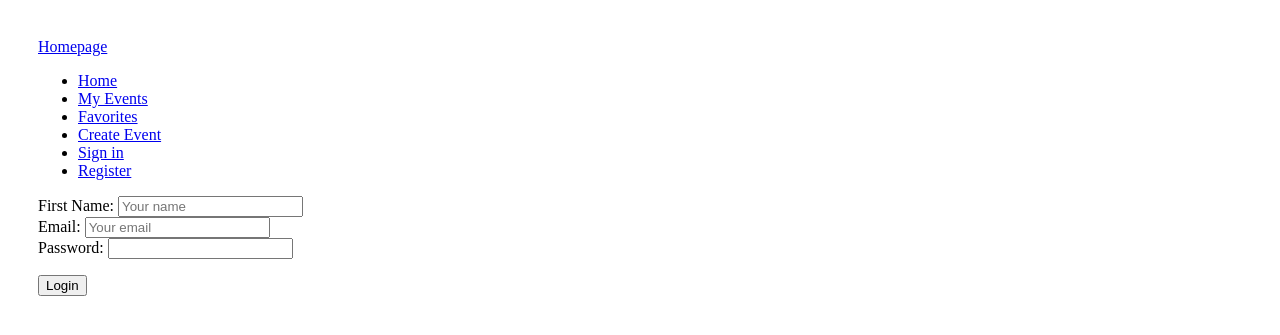
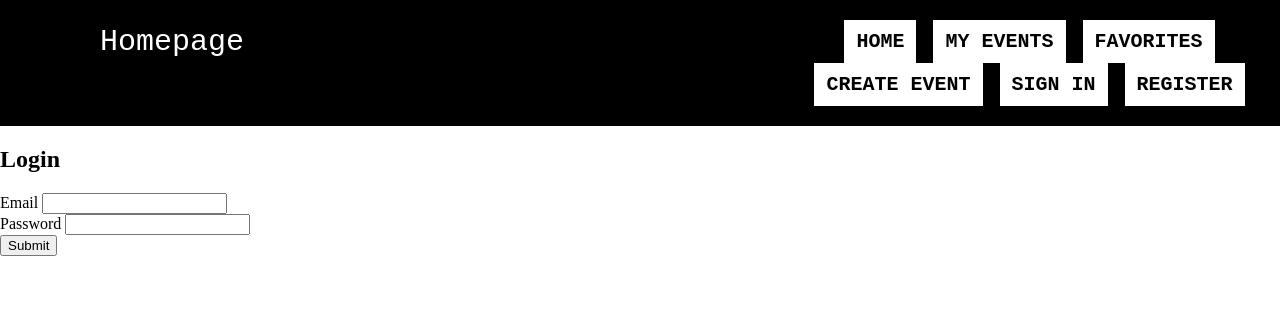
Before and after one commit to beauseate/Cyber_Snowmen_3155_Project, a Flask app: page /login in a window 1280 px wide. Shown: the top 335 px of the page. Run offline with Flask 2, Linux system fonts and the light colour scheme.

Commit message:
a few of the templates have an updated login function. will be fixing soon

```diff
--- a/Templates/Home.html
+++ b/Templates/Home.html
@@ -31,7 +31,7 @@
 							<a href = "{{url_for('logout') }}">Logout</a>
 						</li>
 						{%else%}
-						<li><a href = "#">Sign in</a></li>
+						<li><a href = "{{url_for('login') }}">Sign in</a></li>
 							<li><a href = "/register">Register</a></li>
 						{% endif%}
 
--- a/Templates/Login.html
+++ b/Templates/Login.html
@@ -1,11 +1,16 @@
 <!DOCTYPE html>
 <html lang="en">
     <head>
+        <title>Sign in</title>
+        <!-- Meta tag for description -->
+        <meta name="description" content="header and footer">
+        <!-- Meta tag for author -->
+        <meta name="author" content="Cyber Snowmen">
+        <!-- Meta tag for character encoding -->
         <meta charset="utf-8">
-        <meta name="viewport" content="width=device-width, initial-scale=1">
-        <meta name="description" content="User login">
-        <title>Login</title>
-        <link rel="stylesheet" href="{{ url_for('static', filename='Login.css') }}">
+        <!-- External Stylesheet -->
+        <link rel="stylesheet" href="{{ url_for('static', filename='header_footer.css') }}">
+
     </head>
 
     <body>
@@ -33,14 +38,29 @@
                     </nav>
                 </div>
             </header>		<!-- END HEADER - COPY FRIENDLY!-->
-        <form method="POST">
-            First Name: <input type = "text" name = "f_name" placeholder="Your name"/>
-            <br>
-            Email: <input type = "text" name = "user_email" placeholder="Your email"/>
-            <br>
-            Password: <input type = "password" name = "user_password" />
-            <p><input type="submit" value="Login"/></p>
-        </form>
+            <div class="formwrapper">
+                <h2 class="title">Login</h2>
+                <form method="POST" action="/login">
+                    <div class="form-field">{{ form.email.label }} {{ form.email }}
+                        {% if form.email.errors %}
+                        <ul class="errors">
+                            {% for error in form.email.errors %}
+                            <li>{{ error }}</li>
+                            {% endfor %}
+                        </ul>
+                        {% endif %}
+                    </div>
+                    <div class="form-field">{{ form.password.label }} {{ form.password }}
+                        {% if form.password.errors %}
+                        <ul class="errors">
+                            {% for error in form.password.errors %}
+                            <li>{{ error }}</li>
+                            {% endfor %}
+                        </ul>
+                        {% endif %}
+                    </div>
+                    {{ form.submit }}
+                </form>
 
     </body>
 
```
